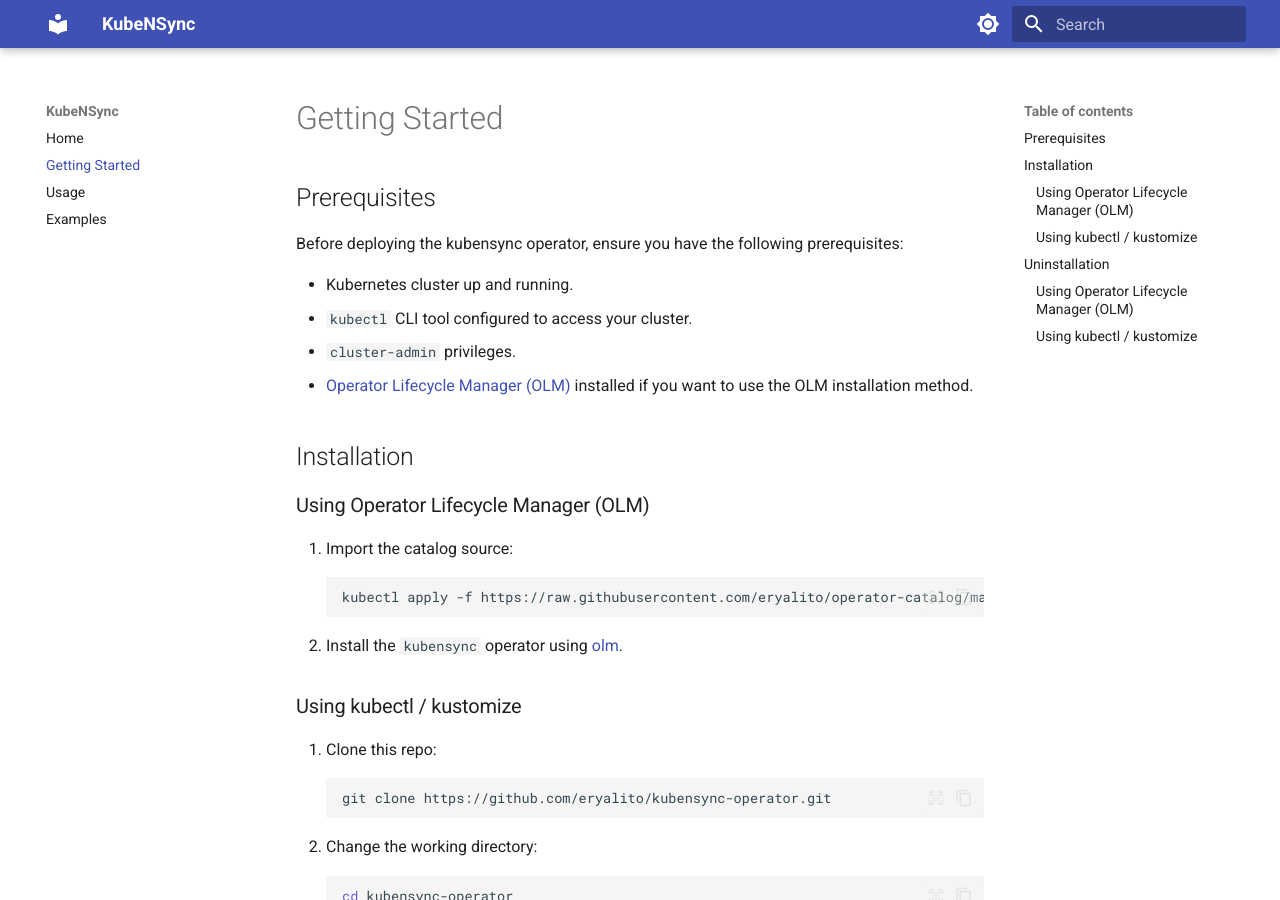
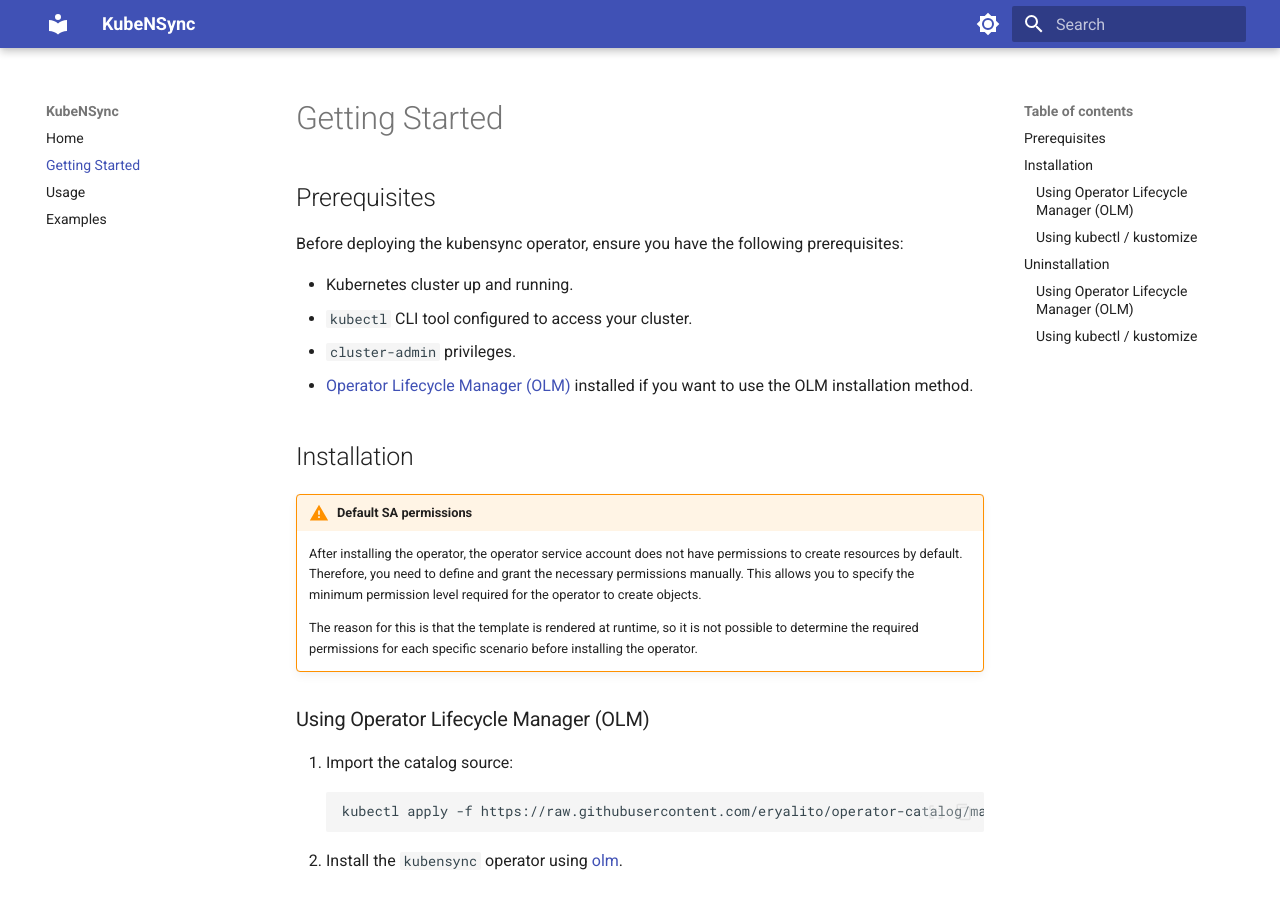
Before and after one commit to eryalito/kubensync-operator, an MkDocs documentation site: the page built from docs/getting-started/index.md, in a window 1280 px wide and 900 px high. Built offline with MkDocs 1.6.1 and Material for MkDocs 9.7.7, drawn with Linux system fonts in a browser that asks for light colours.

Commit message:
feat: add SA permissions banner

```diff
--- a/docs/getting-started/index.md
+++ b/docs/getting-started/index.md
@@ -10,6 +10,11 @@
 - [Operator Lifecycle Manager (OLM)](https://github.com/operator-framework/operator-lifecycle-manager) installed if you want to use the OLM installation method.
 
 ## Installation
+
+!!! warning "Default SA permissions"
+    After installing the operator, the operator service account does not have permissions to create resources by default. Therefore, you need to define and grant the necessary permissions manually. This allows you to specify the minimum permission level required for the operator to create objects.
+
+    The reason for this is that the template is rendered at runtime, so it is not possible to determine the required permissions for each specific scenario before installing the operator.
 
 ### Using Operator Lifecycle Manager (OLM)
 
```
